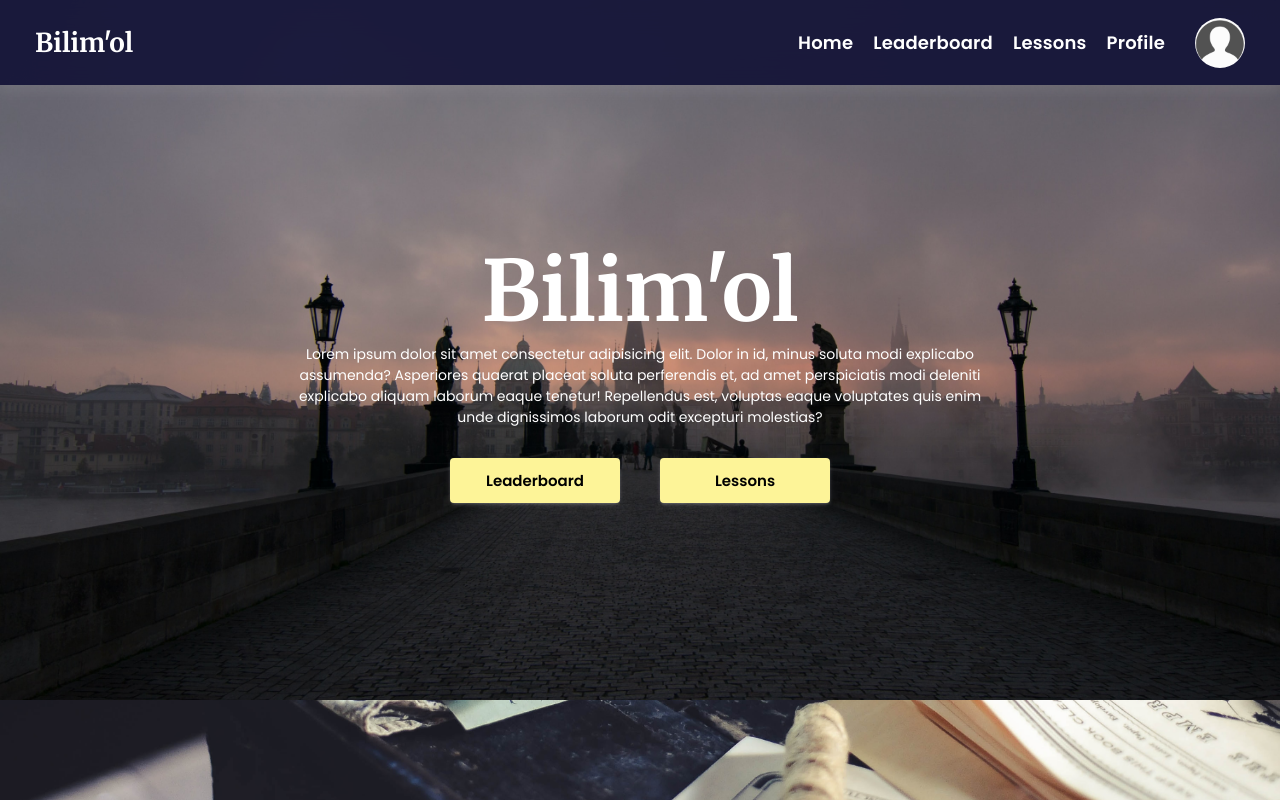
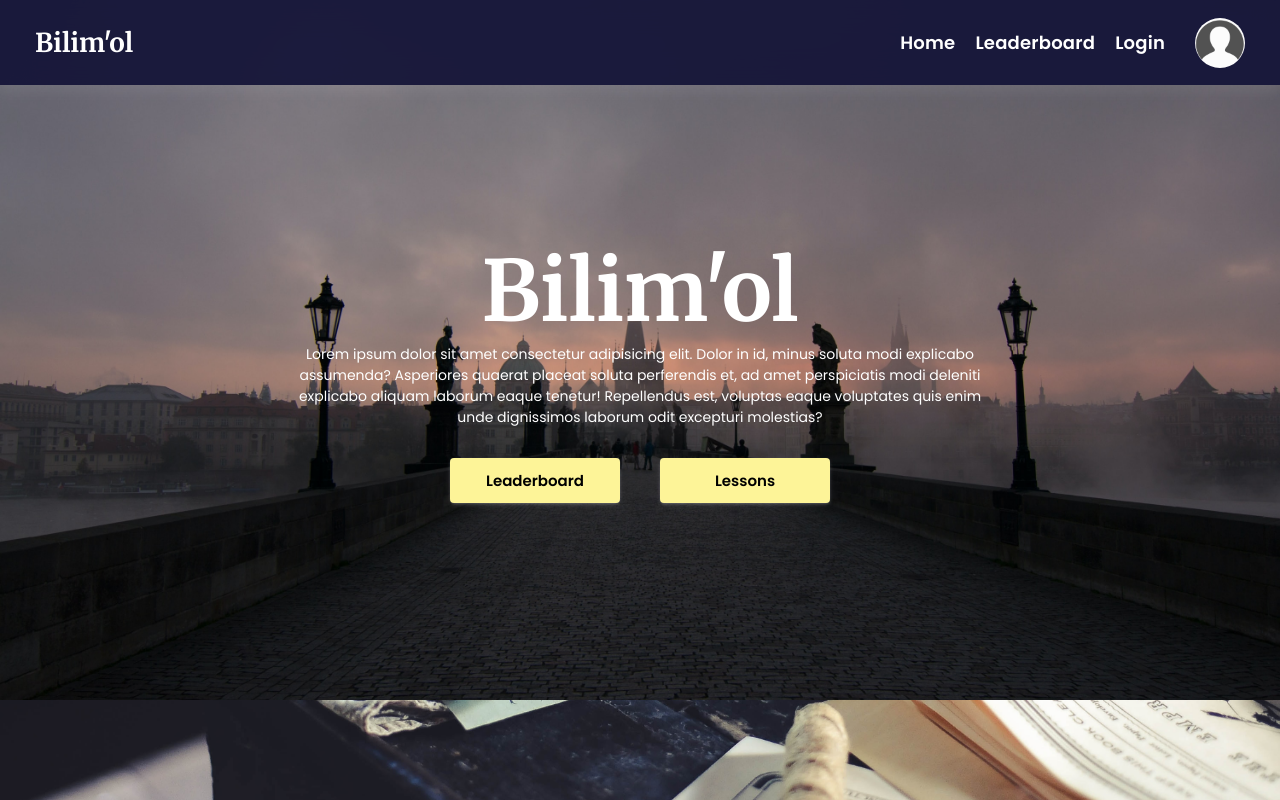
Before and after one commit to sherozbek1706/bilim-ol, a React (Vite) app: page / in a window 1280 px wide. Built offline with nearby package versions, Linux system fonts and the light colour scheme.

Commit message:
navbar navigation settings

```diff
--- a/src/App.jsx
+++ b/src/App.jsx
@@ -10,7 +10,7 @@ function App() {
         <Route exact path="/" Component={Main} />
         <Route path="/leaderboard" Component={Leaderboard} />
         <Route path="/login" Component={!isLoggin ? Login : Main} />
-        <Route path="/lessons" Component={Lessons} />
+        <Route path="/lessons" Component={!isLoggin ? Login : Lessons} />
         <Route path="*" Component={NotFound} />
       </Routes>
     </>
--- a/src/layout/navbar/navbar.jsx
+++ b/src/layout/navbar/navbar.jsx
@@ -2,12 +2,14 @@ import "./navbar.css";
 import ProfilePhoto from "../../assets/image/profile-photo.jpg";
 import { Link } from "react-router-dom";
 export const Navbar = () => {
-  const userInfo = JSON.parse(localStorage.getItem("isLoggin"));
+  const isLoggin = JSON.parse(localStorage.getItem("isLoggin"));
 
   return (
     <div className="Navbar">
       <h1 className="Navbar__logo">
-        <Link to={"/"} className="Navbar__logolink"> Bilim'ol</Link>
+        <Link to="/" className="Navbar__logolink">
+          Bilim'ol
+        </Link>
       </h1>
       <div className="Navbar__nav">
         <Link to="/" className="Navbar__link">
@@ -16,15 +18,15 @@ export const Navbar = () => {
         <Link to="/leaderboard" className="Navbar__link">
           Leaderboard
         </Link>
-        <Link to="/lessons" className="Navbar__link">
-          Lessons
+        <Link to={isLoggin ? "/lessons" : "/login"} className="Navbar__link">
+          {isLoggin ? "Lessons" : "Login"}
         </Link>
-        <Link to="/profile" className="Navbar__link">
+        {/* <Link to="/profile" className="Navbar__link">
           Profile
-        </Link>
+        </Link> */}
         <img
           className="Navbar__profilephoto"
-          src={userInfo ? userInfo.image : ProfilePhoto}
+          src={isLoggin ? isLoggin.image : ProfilePhoto}
           alt=""
         />
       </div>
```
